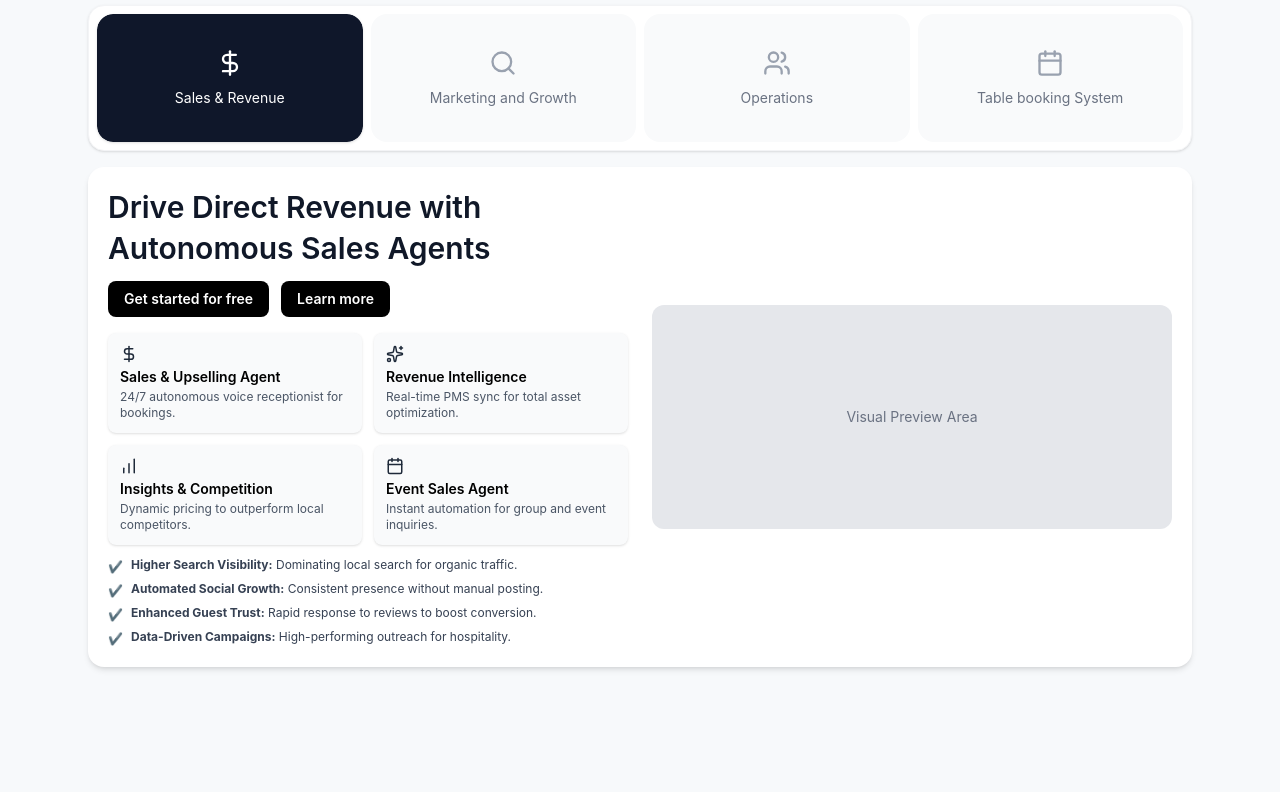
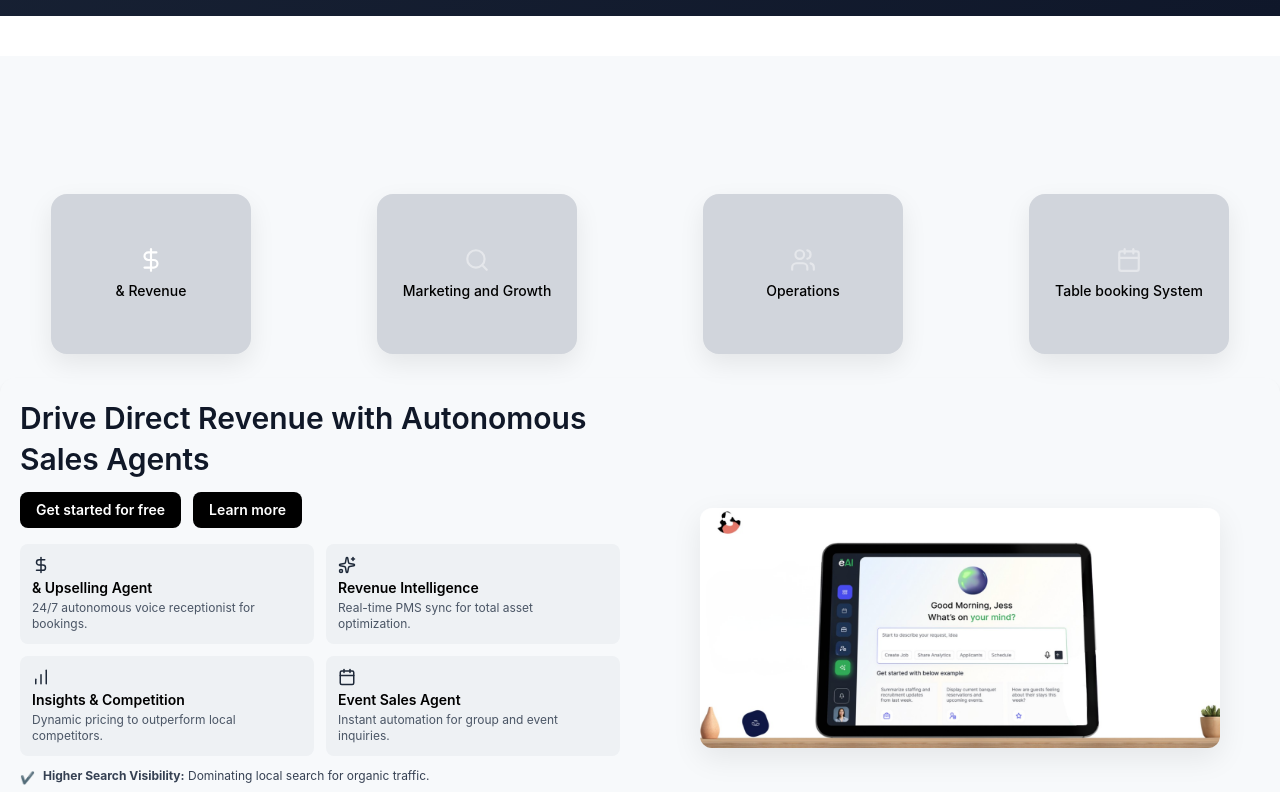
Before and after one commit to Ashwastaken78867/HuemanAI, a React (Vite) app: page / in a window 1280 px wide. Shown: the part 3020-3812 px from the top of the page. Built offline with nearby package versions, Linux system fonts and the light colour scheme.

Commit message:
fix animations

```diff
--- a/src/App.tsx
+++ b/src/App.tsx
@@ -22,8 +22,13 @@ function App() {
    <Hero />
    <Brands />
    <AIBrainSection />
-   <VoiceDemo />
-   <ProductTabs />
+  <section className="bg-white py-20">
+  <VoiceDemo />
+</section>
+
+<section className="bg-[#f7f9fb] py-20 -mt-10">
+  <ProductTabs />
+</section>
    <DataBackedResults />
    <AdvantageSection />
    <WhyHuemanSection />
--- a/src/components/AboutUs/ProductTable.tsx
+++ b/src/components/AboutUs/ProductTable.tsx
@@ -14,22 +14,21 @@ import {
   Utensils,
 } from "lucide-react";
 import { motion, AnimatePresence, type Variants } from "framer-motion";
-
+import hero from "../../assets/hero.png";
 type TabKey = "sales" | "marketing" | "operations" | "table";
 
 // Each tab has an icon used in the tall (expanded) card state
-const tabs: { key: TabKey; label: string; Icon: any }[] = [
-  { key: "sales",      label: "Sales & Revenue",      Icon: DollarSign },
-  { key: "marketing",  label: "Marketing and Growth",  Icon: Search     },
-  { key: "operations", label: "Operations",            Icon: Users      },
-  { key: "table",      label: "Table booking System",  Icon: Calendar   },
+const tabs: { key: TabKey; label: string; Icon: any; activeBg: string }[] = [
+  { key: "sales",      label: "& Revenue",      Icon: DollarSign, activeBg: "bg-yellow-400" },
+  { key: "marketing",  label: "Marketing and Growth", Icon: Search,     activeBg: "bg-purple-300" },
+  { key: "operations", label: "Operations",           Icon: Users,      activeBg: "bg-pink-300" },
+  { key: "table",      label: "Table booking System", Icon: Calendar,   activeBg: "bg-sky-300" },
 ];
-
 const content: Record<TabKey, any> = {
   sales: {
     title: "Drive Direct Revenue with Autonomous Sales Agents",
     features: [
-      { icon: DollarSign, title: "Sales & Upselling Agent", desc: "24/7 autonomous voice receptionist for bookings." },
+      { icon: DollarSign, title: "& Upselling Agent", desc: "24/7 autonomous voice receptionist for bookings." },
       { icon: Sparkles,   title: "Revenue Intelligence",    desc: "Real-time PMS sync for total asset optimization." },
       { icon: BarChart,   title: "Insights & Competition",  desc: "Dynamic pricing to outperform local competitors." },
       { icon: Calendar,   title: "Event Sales Agent",       desc: "Instant automation for group and event inquiries." },
@@ -92,15 +91,20 @@ const content: Record<TabKey, any> = {
 
 export const ProductTabs: React.FC = () => {
   const [activeIndex, setActiveIndex] = useState(0);
-  const [direction, setDirection]     = useState(1);
-  const [compact, setCompact]         = useState(false);
+  const [, setDirection] = useState(1);
+  const [compact, setCompact] = useState(false);
 
-  const outerRef      = useRef<HTMLDivElement | null>(null);
+  const outerRef = useRef<HTMLDivElement | null>(null);
   const lastWheelTime = useRef(0);
+  const compactJustEntered = useRef(false);
 
-  const keys      = tabs.map(t => t.key);
+  // 🔒 locks
+  const compactScrollBlock = useRef(0);
+  const edgeLock = useRef<"start" | "end" | null>(null);
+
+  const keys = tabs.map(t => t.key);
   const activeKey = keys[activeIndex];
-  const data      = content[activeKey];
+  const data = content[activeKey];
 
   const goTo = (index: number) => {
     if (index < 0 || index >= keys.length) return;
@@ -108,26 +112,61 @@ export const ProductTabs: React.FC = () => {
     setActiveIndex(index);
   };
 
-  // scroll logic unchanged
+  // ✅ wheel logic (corrected)
   useEffect(() => {
     const onWheel = (e: WheelEvent) => {
       if (!outerRef.current) return;
+
       const rect = outerRef.current.getBoundingClientRect();
       const vh = window.innerHeight;
-      const pinned = rect.top <= 0 && rect.bottom >= vh;
+
+      // only when compact visible
+      if (!compact) return;
+
+      const pinned = rect.top <= 40 && rect.bottom >= vh - 40;
       if (!pinned) return;
+
+      // 🔒 entry lock (stay on tab 1 after shrink)
+      if (compactScrollBlock.current > 0) {
+        e.preventDefault();
+        compactScrollBlock.current -= 1;
+        return;
+      }
 
       const scrollingDown = e.deltaY > 0;
       const scrollingUp = e.deltaY < 0;
 
-      if (scrollingDown && activeIndex === keys.length - 1) return;
-      if (scrollingUp && activeIndex === 0) return;
+      // 🔒 edge pause at first
+      if (activeIndex === 0 && scrollingUp) {
+        if (edgeLock.current !== "start") {
+          e.preventDefault();
+          edgeLock.current = "start";
+          compactScrollBlock.current = 2;
+          return;
+        }
+        return;
+      }
+
+      // 🔒 edge pause at last
+      if (activeIndex === keys.length - 1 && scrollingDown) {
+        if (edgeLock.current !== "end") {
+          e.preventDefault();
+          edgeLock.current = "end";
+          compactScrollBlock.current = 2;
+          return;
+        }
+        return;
+      }
 
       const now = Date.now();
-      if (now - lastWheelTime.current < 500) { e.preventDefault(); return; }
+      if (now - lastWheelTime.current < 650) {
+        e.preventDefault();
+        return;
+      }
 
       e.preventDefault();
       lastWheelTime.current = now;
+      edgeLock.current = null;
 
       if (scrollingDown) goTo(activeIndex + 1);
       if (scrollingUp) goTo(activeIndex - 1);
@@ -135,124 +174,213 @@ export const ProductTabs: React.FC = () => {
 
     window.addEventListener("wheel", onWheel, { passive: false });
     return () => window.removeEventListener("wheel", onWheel);
-  }, [activeIndex, keys.length]);
+  }, [activeIndex, keys.length, compact]);
 
+  // ✅ compact detection (corrected)
   useEffect(() => {
     const onScroll = () => {
       if (!outerRef.current) return;
+
       const rect = outerRef.current.getBoundingClientRect();
-      setCompact(rect.top <= 40);
+      const nextCompact = rect.top <= 40;
+
+      if (nextCompact && !compact) {
+        compactScrollBlock.current = 3;   // 🔒 require 3 scrolls at tab 1
+        edgeLock.current = "start";
+        compactJustEntered.current = true;
+      }
+
+      setCompact(nextCompact);
     };
+
     window.addEventListener("scroll", onScroll);
     return () => window.removeEventListener("scroll", onScroll);
-  }, []);
+  }, [compact]);
+
+  // reset shrink flag
+  useEffect(() => {
+    if (compactJustEntered.current) {
+      compactJustEntered.current = false;
+    }
+  }, [activeIndex]);
 
 
-const slideVariants: Variants = {
-  enter: {
-    opacity: 0,
-    x: direction * 60,
-    scale: 0.97,
-  },
+
+
+// text animation
+const textVariants: Variants = {
+  enter: { opacity: 0, y: 28 },
   center: {
     opacity: 1,
-    x: 0,
+    y: 0,
+    transition: { duration: 0.38, ease: [0.22, 1, 0.36, 1] },
+  },
+  exit: {
+    opacity: 0,
+    y: 18,
+    transition: { duration: 0.22, ease: "easeIn" },
+  },
+};
+
+  // hero animation synced like Apollo
+  const imageVariants: Variants = {
+    enter: { opacity: 0, y: 46, scale: 0.98 },
+    center: {
+      opacity: 1,
+      y: 0,
       scale: 1,
       transition: {
-      duration: 0.5,
-      ease: [0.22, 1, 0.36, 1] as any, // ← fix
+        duration: 0.48,
+        ease: [0.22, 1, 0.36, 1],
+        delay: 0.08,
       },
     },
     exit: {
       opacity: 0,
-    x: direction * -60,
-    scale: 0.97,
+      y: 30,
+      transition: { duration: 0.2 },
+    },
+  };
+
+  return (
+    <div
+      ref={outerRef}
+      className="relative w-full bg-[#f7f9fb]"
+      style={{ height: "160vh" }}
+    >
+      <div className="sticky top-0 h-screen flex items-center w-full bg-[#f7f9fb] py-6">
+        <div className="w-full flex flex-col justify-center">
+
+          {/* APOLLO TABS */}
+          <div
+            className={`
+              relative w-full mb-6 transition-shadow duration-300
+              ${compact ? "shadow-[0_6px_20px_rgba(0,0,0,0.06)]" : ""}
+            `}
+          >
+            {/* LARGE CARDS */}
+          {/* LARGE CARDS */}
+<AnimatePresence>
+  {!compact && (
+    <motion.div
+      key="large"
+      initial="hidden"
+      animate="show"
+      exit="hidden"
+      variants={{
+        hidden: {},
+        show: {
           transition: {
-      duration: 0.3,
-      ease: [0.4, 0, 1, 1] as any, // ← fix
+            staggerChildren: 0.08,
           },
         },
-};
+      }}
+      className="grid grid-cols-4 gap-6 w-full"
+    >
+      {tabs.map((t) => {
+        const Icon = t.Icon;
+        const isActive = activeKey === t.key;
+
         return (
-    <div ref={outerRef} className="relative w-full bg-[#f7f9fb]" style={{ height:"200vh" }}>
-      <div className="sticky top-0 h-screen flex items-center w-full bg-[#f7f9fb] py-6">
-        <div className="max-w-6xl mx-auto px-6 w-full flex flex-col justify-center">
+          <motion.div
+            key={t.key}
+            variants={{
+              hidden: {
+                opacity: 0,
+                y: 18,
+                scale: 0.96,
+                boxShadow: "0 0 0 rgba(0,0,0,0)",
+              },
+              show: {
+                opacity: 1,
+                y: 0,
+                scale: 1,
+                boxShadow: "0 10px 26px rgba(0,0,0,0.08)",
+                transition: {
+                  duration: 0.38,
+                  ease: [0.22, 1, 0.36, 1],
+                },
+              },
+            }}
+           className="
+  w-50 h-40  aspect-retangle rounded-2xl flex flex-col items-center justify-center
+  bg-gray-300 text--400 mx-auto
+"
+          >
+            <Icon
+              size={26}
+              className={isActive ? "text-white" : "text-gray-200"}
+            />
+            <span className="mt-2 text-sm font-medium">{t.label}</span>
+          </motion.div>
+        );
+      })}
+    </motion.div>
+  )}
+</AnimatePresence>
 
-          {/* TABS FIXED */}
+            {/* SMALL TABS */}
+            <AnimatePresence>
+              {compact && (
                 <motion.div
-            layout
-            transition={{ type:"spring", stiffness:420, damping:32 }}
-            className="bg-white shadow-sm border border-gray-100 rounded-2xl p-2 w-full mb-4"
+                  key="small"
+                  initial={{ opacity: 0, y: 20 }}
+                  animate={{ opacity: 1, y: 0 }}
+                  exit={{ opacity: 0, y: -10 }}
+                  transition={{ duration: 0.28, ease: [0.22, 1, 0.36, 1] }}
+                  className="grid grid-cols-4 gap-2 w-full relative"
                 >
-            <div className="grid grid-cols-4 gap-2 w-full">
-              {tabs.map((t,i)=>{
+                  {tabs.map((t, i) => {
                     const Icon = t.Icon;
-                const isActive = activeKey===t.key;
+                    const isActive = activeKey === t.key;
 
                     return (
                       <motion.button
   key={t.key}
-                    onClick={()=>goTo(i)}
-                    layout
-                    whileTap={{ scale:0.96 }}
-                    transition={{ type:"spring", stiffness:420, damping:32 }}
-                    style={{ height: compact ? 48 : 128 }}
+  onClick={() => goTo(i)}
 className={`
-                      relative w-full overflow-hidden
-                      flex items-center justify-center
-                      ${compact ? "rounded-xl" : "rounded-2xl"}
-                      ${isActive ? "text-white shadow-sm" : "bg-gray-50 text-gray-500 hover:bg-gray-100"}
+  relative h-12 w-[92%] mx-auto rounded-2xl flex items-center justify-center gap-2
+  ${isActive
+    ? t.activeBg + " text-white shadow-[0_6px_18px_rgba(0,0,0,0.08)]"
+    : "bg-[#eef1f4] text-gray-600 hover:bg-[#e6eaee]"
+  }
 `}
+  whileTap={{ scale: 0.96 }}
 >
-                    {/* Active bg */}
+  <Icon size={16} className={isActive ? "text-white" : "text-gray-500"} />
+  <span className="text-xs font-medium">{t.label}</span>
+
+  {/* SLIDING ACTIVE BAR */}
   {isActive && (
-                      <motion.span
-                        layoutId="activeTabBg"
-                        className={`absolute inset-0 bg-[#0f172a] ${compact?"rounded-xl":"rounded-2xl"}`}
-                        transition={{ type:"spring", stiffness:420, damping:32 }}
+    <motion.div
+      layoutId="activeTabBar"
+      className="absolute bottom-0 left-3 right-3 h-0.75 rounded-full bg-white/60"
+      transition={{ type: "spring", stiffness: 380, damping: 30 }}
     />
   )}
+</motion.button>
 
-                    {/* Inner content */}
-                    <div
-                      className={`
-                        relative z-10 flex items-center justify-center
-                        ${compact ? "flex-row gap-2 px-3" : "flex-col gap-3 px-4"}
-                      `}
-                    >
-                      <Icon
-                        size={compact ? 16 : 28}
-                        className={isActive ? "text-white" : "text-gray-400"}
-                      />
-
-                      <span className={`text-center leading-tight ${compact?"text-xs":"text-sm"}`}>
-                        {t.label}
-                      </span>
-                    </div>
-                  </motion.button>
                     );
                   })}
+                </motion.div>
+              )}
+            </AnimatePresence>
           </div>
-          </motion.div>
-          {/* END TABS */}
 
-          {/* Content unchanged */}
-          <AnimatePresence mode="wait" custom={direction}>
+          {/* CONTENT */}
+          <AnimatePresence mode="wait">
   <motion.div
-              key={activeKey}
-              variants={slideVariants}
+    key={compactJustEntered.current ? "static" : activeKey}
+    className="bg-gray rounded-2xl shadow-md p-5 grid lg:grid-cols-2 gap-10 items-center"
+    style={{ minHeight: 360 }}
+  >
+    {/* TEXT */}
+    <motion.div
+      variants={textVariants}
       initial="enter"
       animate="center"
       exit="exit"
-              className="bg-white rounded-2xl shadow-md p-5 grid lg:grid-cols-2 gap-6 items-center max-h-[70vh]"
     >
-              {/* ... content unchanged exactly ... */}
-
-
-
-
-
-              <div>
       <h3 className="text-2xl lg:text-3xl font-semibold text-gray-900 leading-snug">
         {data.title}
       </h3>
@@ -270,7 +398,7 @@ const slideVariants: Variants = {
         {data.features.map((f: any, i: number) => {
           const Icon = f.icon;
           return (
-                      <div key={i} className="bg-gray-50 p-3 rounded-lg shadow-sm">
+            <div key={i} className="bg-[#eef1f4] p-3 rounded-lg">
               <Icon size={18} className="mb-1 text-gray-800" />
               <div className="font-semibold text-sm">{f.title}</div>
               <div className="text-xs text-gray-600 mt-0.5">{f.desc}</div>
@@ -290,13 +418,22 @@ const slideVariants: Variants = {
           </li>
         ))}
       </ul>
-              </div>
+    </motion.div>
 
-              <div className="flex items-center justify-center">
-                <div className="w-full h-56 bg-gray-200 rounded-xl flex items-center justify-center text-gray-500 text-sm">
-                  Visual Preview Area
-                </div>
-              </div>
+    {/* HERO */}
+    <motion.div
+      variants={imageVariants}
+      initial="enter"
+      animate="center"
+      exit="exit"
+      className="flex items-center justify-center"
+    >
+      <img
+        src={hero}
+        alt="Product preview"
+        className="w-full max-w-130 rounded-xl object-contain shadow-[0_10px_30px_rgba(0,0,0,0.08)]"
+      />
+    </motion.div>
   </motion.div>
 </AnimatePresence>
 
```
Lines whose indentation alone changed are shown as unchanged.
